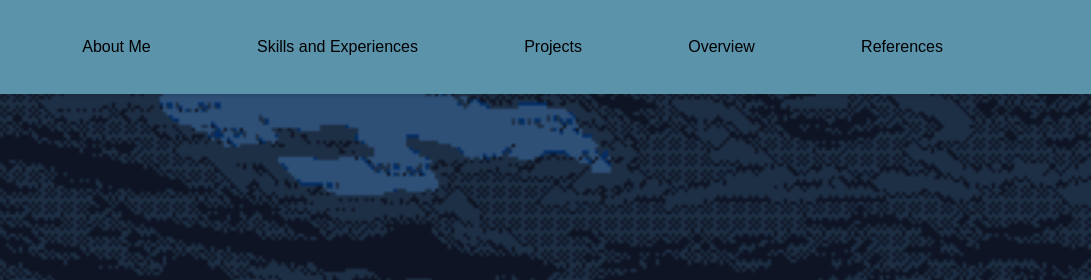
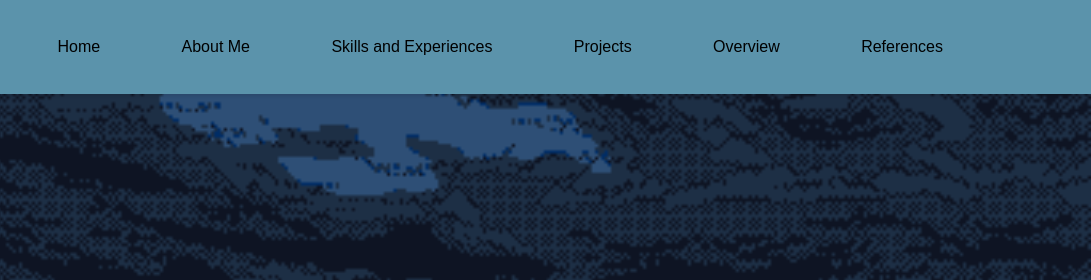
Before and after one commit to JohnbrylleCol2004/WD-FINALS, a plain HTML site: page pages/References/index.html in a window 1280 px wide. Shown: the top 280 px of the page, 189-1280 px from the left. Drawn offline with Linux system fonts and the light colour scheme.

Commit message:
feat(References): Added a button in navigation

```diff
--- a/pages/References/index.html
+++ b/pages/References/index.html
@@ -10,6 +10,7 @@
 <body>
     <header class="nav">
         <img src="./assets/img/JAC.png" alt="">
+        <a href="../../index.html">Home</a>
         <a href="../About/index.html">About Me</a>
         <a href="../Skills and Description/index.html">Skills and Experiences</a>
         <a href="../Projects/index.html">Projects</a>
```
